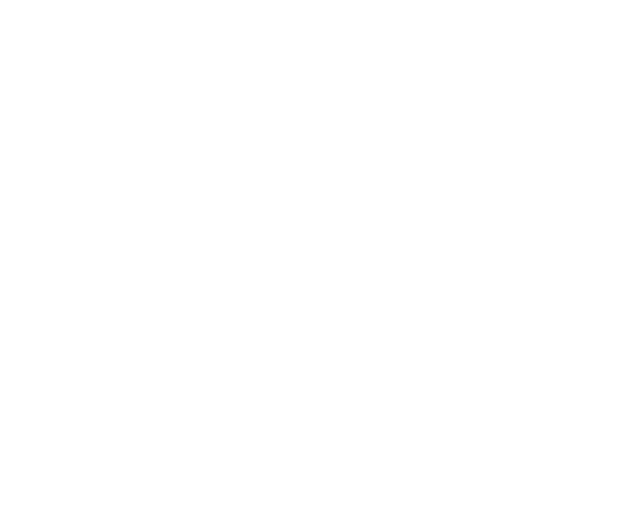
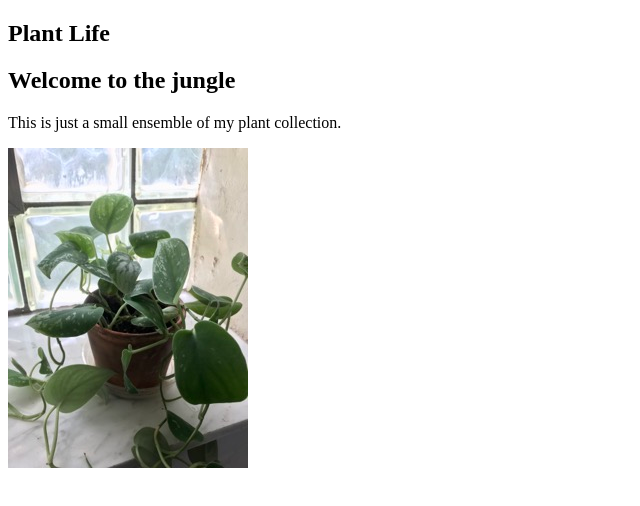
Before and after one commit to saranell/js-assignment-4-html-me-something, a website: page index.html in a window 1280 px wide. Shown: the whole page, without its empty margins (0-640 px from the left). Drawn offline with Linux system fonts and the light colour scheme.

Commit message:
Created title, header, image folder.

```diff
--- a/index.html
+++ b/index.html
@@ -1,8 +1,20 @@
 <!DOCTYPE html>
 <html>
-   <head>
-   </head>
-   <body>
-      <!-- Write your HTML in this file! -->
-   </body>
+  <head>
+    <title>HTML Me Something</title>
+  </head>
+  <body>
+    <article>
+      <header>
+        <h1>Plant Life</h1>
+        <h2>Welcome to the jungle</h2>
+        <p>This is just a small ensemble of my plant collection.</p>
+      </header>
+    </article>
+    <div class="row">
+      <div class="column">
+        <img src="images/IMG_3018 Small.jpeg" />
+      </div>
+    </div>
+  </body>
 </html>
```
Also changed, not shown: images/IMG_3018 Small.jpeg (added), 2 other files.
